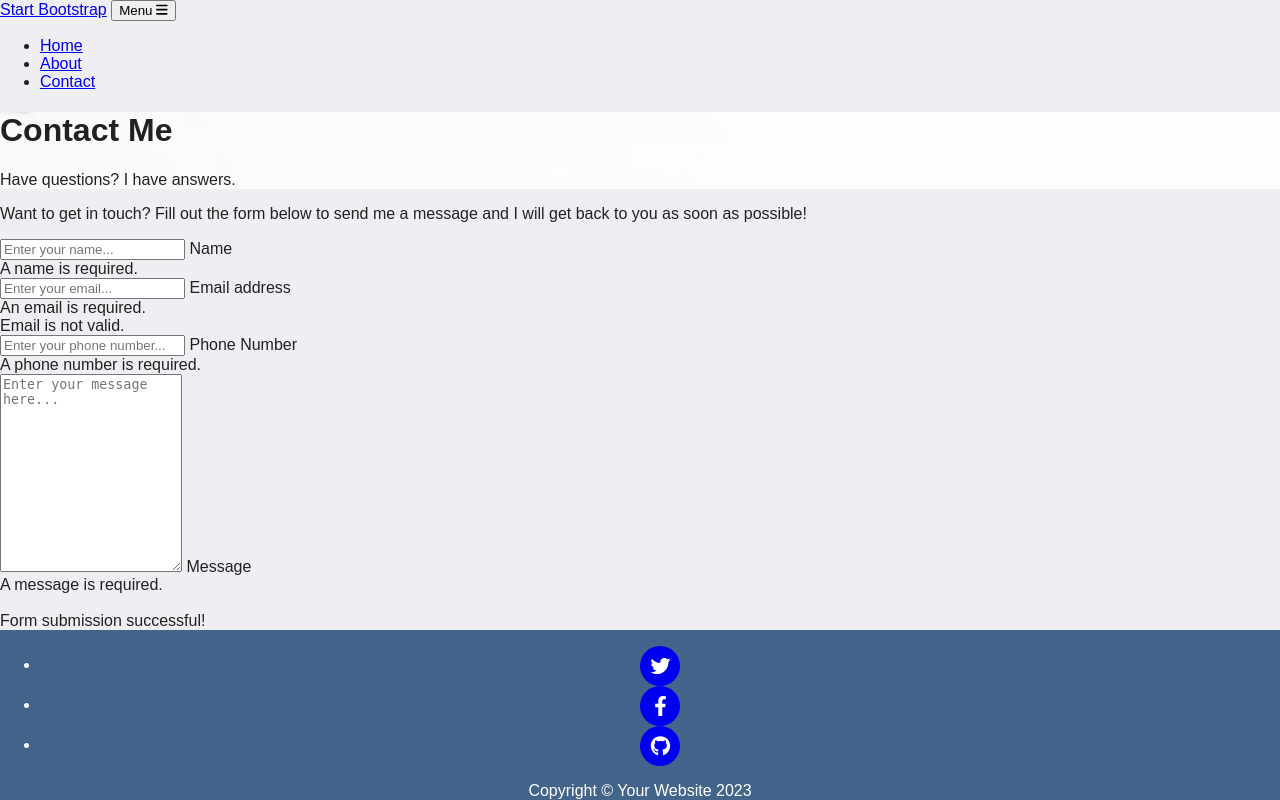
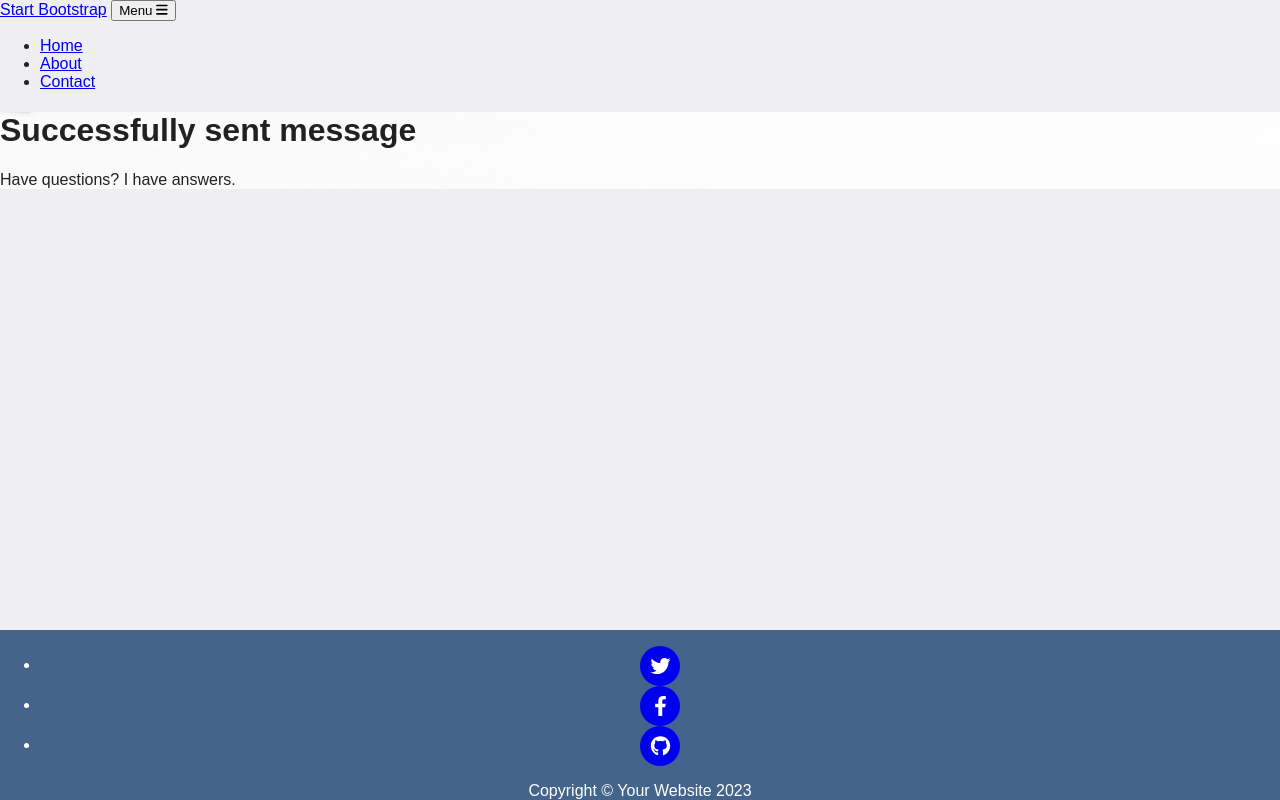
Before and after one commit to AlexGose/100-days-of-python, a Flask app: template day59-and-day60-bootstrap-blog/blog/templates/contact.html in a window 1280 px wide. Run offline with Flask 3, Linux system fonts and the light colour scheme; the template is opened without the code that fills it, so the values that code supplies are empty; some libraries are stand-ins or nearby versions.

Commit message:
Render page for successful contact submission
Contact form is removed for POST requests in case
the user does not see the change of header

```diff
--- a/day59-and-day60-bootstrap-blog/blog/main.py
+++ b/day59-and-day60-bootstrap-blog/blog/main.py
@@ -20,13 +20,13 @@ def about():
 @app.route('/contact.html', methods=['GET', 'POST'])
 def contact():
     if request.method == 'GET':
-        return render_template('contact.html')
+        return render_template('contact.html', method='GET')
     else:
         print(request.form['name'])
         print(request.form['email'])
         print(request.form['phone'])
         print(request.form['message'])
-        return f"<h1>Successfully sent your message</h1>"
+        return render_template('contact.html', method='POST')
 
 
 @app.route('/post/<int:post_id>')
--- a/day59-and-day60-bootstrap-blog/blog/templates/contact.html
+++ b/day59-and-day60-bootstrap-blog/blog/templates/contact.html
@@ -6,7 +6,11 @@
                 <div class="row gx-4 gx-lg-5 justify-content-center">
                     <div class="col-md-10 col-lg-8 col-xl-7">
                         <div class="page-heading">
+                            {% if method == 'GET' %}
                                 <h1>Contact Me</h1>
+                            {% else %}
+                                <h1>Successfully sent message</h1>
+                            {% endif %}
                             <span class="subheading">Have questions? I have answers.</span>
                         </div>
                     </div>
@@ -14,6 +18,7 @@
             </div>
         </header>
         <!-- Main Content-->
+        {% if method == 'GET' %}
             <main class="mb-4">
                 <div class="container px-4 px-lg-5">
                     <div class="row gx-4 gx-lg-5 justify-content-center">
@@ -75,5 +80,6 @@
                     </div>
                 </div>
             </main>
+        {% endif %}
 
  {% include "footer.html" %}
```
Lines whose indentation alone changed are shown as unchanged.
